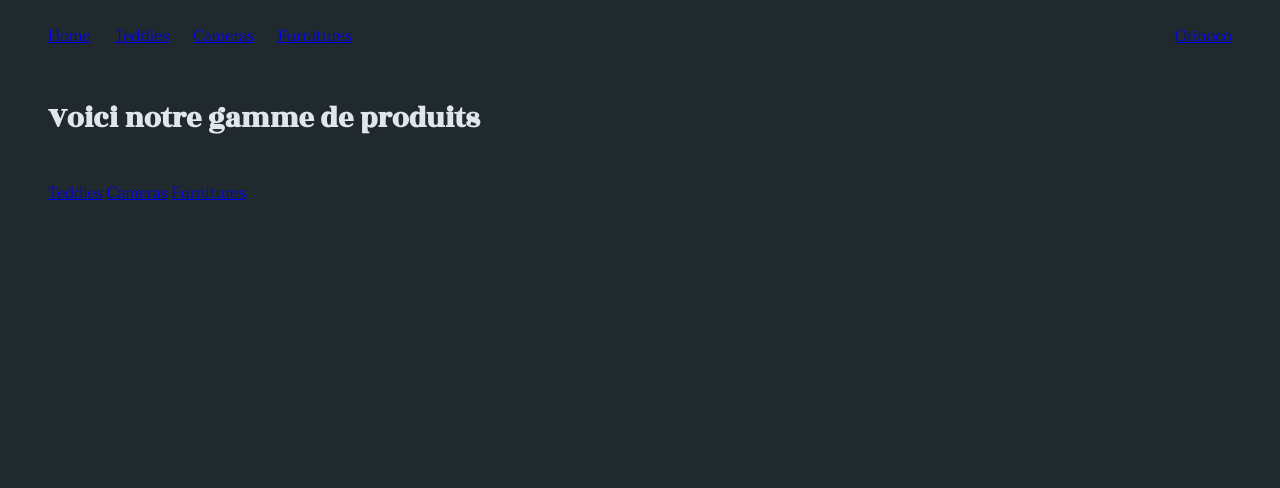
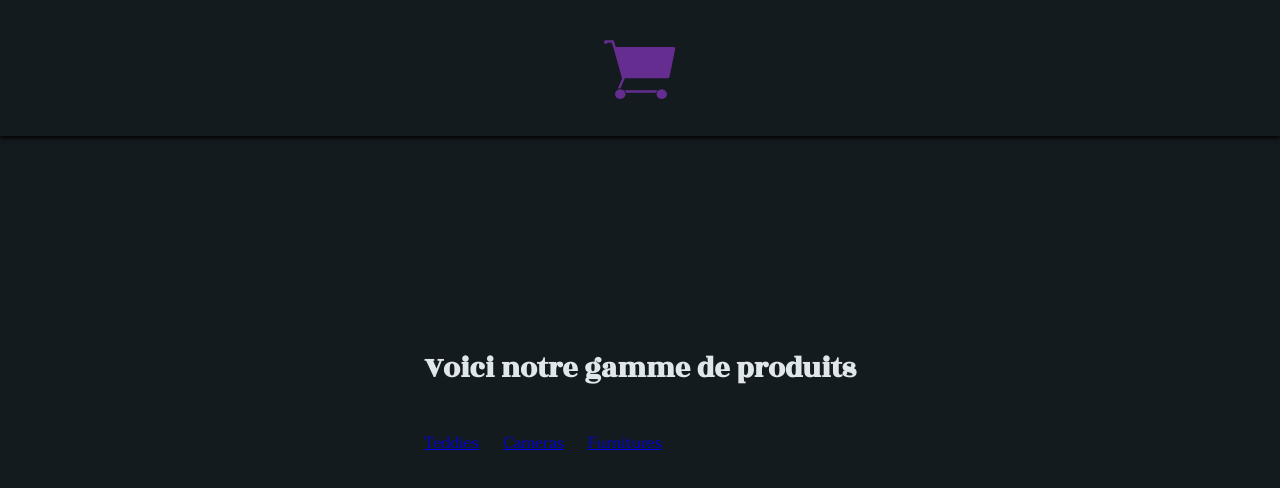
Before and after one commit to KirdesMF/CedricGourville_5_15072021, a website built with Parcel: page frontend/src/index.html in a window 1280 px wide. Built offline with nearby package versions, Linux system fonts and the light colour scheme.

Commit message:
🎨 improve scss

```diff
--- a/frontend/src/index.html
+++ b/frontend/src/index.html
@@ -17,7 +17,7 @@
       <!-- svg -->
       <svg class="svg-assets" xmlns="http://www.w3.org/2000/svg">
          <defs>
-            <symbol viewBox="0 0 64 64">
+            <symbol id="teddy-icon" viewBox="0 0 64 64">
                <title>Teddy bear icon</title>
                <path
                   d="m17.507 15.983c-3.636-.253-6.507-3.283-6.507-6.983 0-3.866 3.134-7 7-7 2.688 0 5.023 1.515 6.195 3.738"
@@ -68,7 +68,7 @@
                />
                <ellipse cx="32" cy="23.5" fill="#8f5d32" rx="4" ry="2.5" />
             </symbol>
-            <symbol viewBox="0 0 512 512">
+            <symbol id="camera-icon" viewBox="0 0 512 512">
                <title>Camera icon</title>
                <path
                   d="M101.095 146.557V73.401c0-6.196-5.023-11.219-11.219-11.219H52.493c-6.196 0-11.219 5.023-11.219 11.219v73.156"
@@ -123,7 +123,7 @@
                />
                <circle cx="97.332" cy="410.237" r="28.338" fill="#566368" />
             </symbol>
-            <symbol viewBox="0 0 512 512">
+            <symbol id="sofa-icon" viewBox="0 0 512 512">
                <title>Sofa icon</title>
                <path
                   d="M126.959 512c-9.771 0-17.691-7.921-17.691-17.691v-17.691h35.382v17.691c0 9.77-7.92 17.691-17.691 17.691zM385.041 512c9.771 0 17.691-7.921 17.691-17.691v-17.691H367.35v17.691c0 9.77 7.92 17.691 17.691 17.691z"
@@ -196,7 +196,7 @@
                   fill="#e7a52e"
                />
             </symbol>
-            <symbol viewBox="0 0 48 48">
+            <symbol id="orinoco-icon" viewBox="0 0 48 48">
                <title>Orinoco icon</title>
                <path
                   d="M44.1,11.4H9.5L8.3,7.7a.7.7,0,0,0-.5-.4H3.5A1.1,1.1,0,0,0,2.4,8.4,1,1,0,0,0,3.5,9.5a1.1,1.1,0,0,0,1.1-.8H6.9l1,2.6,5.3,18.8h.1l-2.6,6.3a3.2,3.2,0,0,1,1.4-.3h.2l2.6-6H40.7a1.1,1.1,0,0,0,1-.8l3.4-16.7A1,1,0,0,0,44.1,11.4Z"
@@ -218,15 +218,13 @@
          </defs>
       </svg>
       <!-- header -->
-      <header class="panel">
-         <div class="wrapper flex space-between">
-            <nav class="nav">
-               <a href="/">Home</a>
-               <a href="/teddies">Teddies</a>
-               <a href="/cameras">Cameras</a>
-               <a href="/furnitures">Furnitures</a>
-            </nav>
-            <a href="/">Orinoco</a>
+      <header class="header panel">
+         <div class="wrapper grid grid-center">
+            <a href="/">
+               <svg class="svg-icon">
+                  <use href="#orinoco-icon" />
+               </svg>
+            </a>
          </div>
       </header>
 
--- a/frontend/src/js/router/router.js
+++ b/frontend/src/js/router/router.js
@@ -11,7 +11,6 @@ const routes = [
 function handleAnchorNav() {
    const anchors = document.querySelectorAll('.nav > a');
    const routerEvent = new Event('router');
-
    anchors.forEach((anchor) =>
       anchor.addEventListener('click', (e) => {
          e.preventDefault();
@@ -29,8 +28,8 @@ function startRouter() {
 }
 
 function init() {
+   startRouter();
    handleAnchorNav();
-   startRouter();
 }
 
 window.addEventListener('load', init);
--- a/frontend/src/js/views/Home.js
+++ b/frontend/src/js/views/Home.js
@@ -1,10 +1,10 @@
 export const Home = {
    render: () => {
       return `
-         <section class="panel">
-            <div class="wrapper grid-flow">
+         <section class="panel  mh100 grid grid-center">
+            <div class="grid-flow wrapper">
                <h1>Voici notre gamme de produits</h1>
-               <nav>
+               <nav class="nav">
                   <a href="/teddies" >Teddies</a>
                   <a href="/cameras" >Cameras</a>
                   <a href="/furnitures" >Furnitures</a>
--- a/frontend/src/scss/base/_colors.scss
+++ b/frontend/src/scss/base/_colors.scss
@@ -2,5 +2,5 @@
    --color-primary: hsl(270, 50%, 50%);
    --color-secondary: hsl(30, 50%, 50%);
    --color-text: hsl(200, 20%, 90%);
-   --color-background: hsl(200, 20%, 15%);
+   --color-background: hsl(200, 20%, 10%);
 }
--- /dev/null
+++ b/frontend/src/scss/block/_header.scss
@@ -0,0 +1,13 @@
+.header {
+   --padding-panel: 1.75rem;
+
+   position: fixed;
+   width: 100%;
+   box-shadow: 0 2px 5px black;
+   background-color: var(--color-background);
+
+   & a {
+      width: 5rem;
+      height: 5rem;
+   }
+}
--- a/frontend/src/scss/block/_svg.scss
+++ b/frontend/src/scss/block/_svg.scss
@@ -3,3 +3,8 @@
    width: 0;
    height: 0;
 }
+
+.svg-icon {
+   height: 100%;
+   width: 100%;
+}
--- /dev/null
+++ b/frontend/src/scss/utilities/_grid.scss
@@ -0,0 +1,7 @@
+.grid {
+   display: grid;
+
+   &-center {
+      place-items: center;
+   }
+}
--- /dev/null
+++ b/frontend/src/scss/utilities/_size.scss
@@ -0,0 +1,3 @@
+.mh100 {
+   min-height: 100vh;
+}
--- a/frontend/src/styles.scss
+++ b/frontend/src/styles.scss
@@ -7,22 +7,10 @@
 @import './scss/composition/panel';
 @import './scss/composition/flow';
 
+@import './scss/block/header';
 @import './scss/block/nav';
 @import './scss/block/svg';
 
 @import './scss/utilities/flex';
-
-.teddies,
-.cameras,
-.furniture {
-   display: grid;
-   grid-template-columns: repeat(auto-fit, minmax(20rem, 1fr));
-   grid-template-rows: 20rem;
-   place-content: center;
-}
-
-img {
-   width: 100%;
-   height: 100%;
-   object-fit: cover;
-}
+@import './scss/utilities/grid';
+@import './scss/utilities/size';
```
